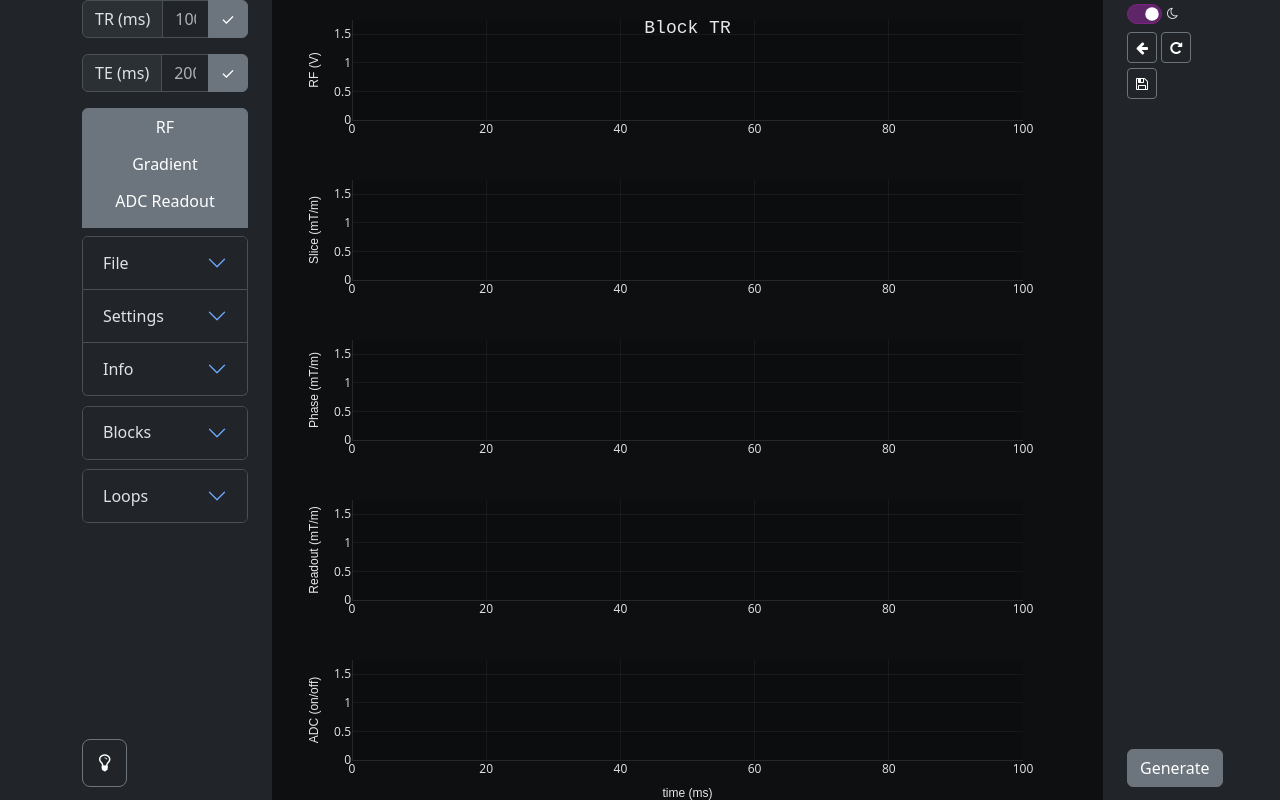
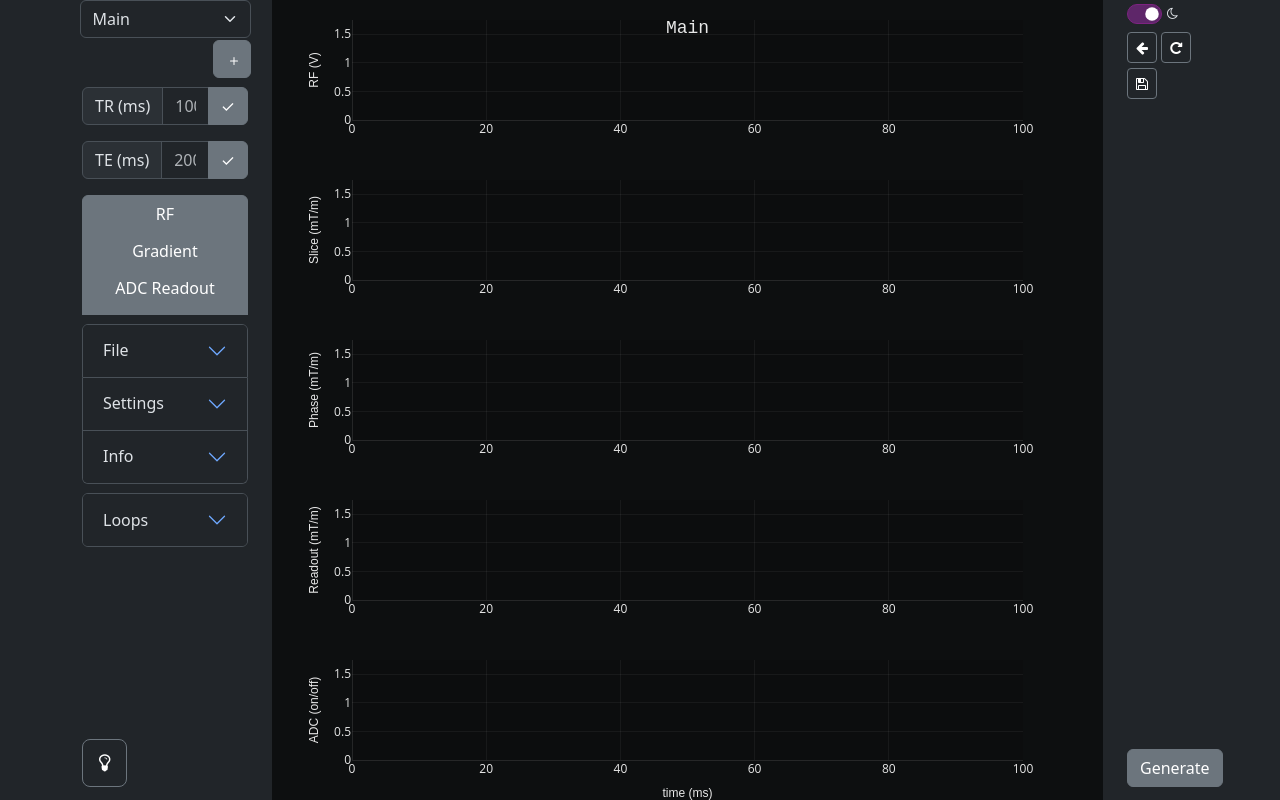
Before and after one commit to mtrk-dev/mtrk_designer_gui, a Flask app: page / in a window 1280 px wide. Run offline with Flask 3, Linux system fonts and the light colour scheme; some libraries are stand-ins or nearby versions.

Commit message:
changing architecture to support multiple block windows (in-progress)

```diff
--- a/app/static/index.css
+++ b/app/static/index.css
@@ -44,7 +44,7 @@
     margin-top: 5%;
 }
 
-#add-loop-btn, #add-block-btn {
+#add-loop-btn {
     margin-top: 5%;
     margin-left: 70%;
 }
@@ -61,6 +61,18 @@
 #leftSidebar {
     height: 100vh;
     overflow-y: auto;
+}
+
+#block-select {
+    width: 90%;
+    margin-left: 5%;
+    margin-bottom: 1%;
+}
+
+#add-block-btn {
+    margin-bottom: 5%;
+    width: 20%;
+    margin-left: 75%;
 }
 
 .blurred {
--- a/app/static/index.js
+++ b/app/static/index.js
@@ -33,6 +33,9 @@ var trace_to_box_object = {
     'adc_chart': []
 }
 var block_number_to_block_object = {}
+
+// blocks will maintain plot data for all the blocks.
+var blocks = {}
 
 // Dummy arrays dictionary for array selection.
 const grad_100_2660_100 = [0.0, 0.1, 0.2, 0.3, 0.4, 0.5, 0.6, 0.7, 0.8, 0.9, 1.0, 1.0, 1.0, 1.0, 1.0, 1.0, 1.0, 1.0, 1.0, 1.0, 1.0, 1.0, 1.0, 1.0, 1.0, 1.0, 1.0, 1.0, 1.0, 1.0, 1.0, 1.0, 1.0, 1.0, 1.0, 1.0, 1.0, 1.0, 1.0, 1.0, 1.0, 1.0, 1.0, 1.0, 1.0, 1.0, 1.0, 1.0, 1.0, 1.0, 1.0, 1.0, 1.0, 1.0, 1.0, 1.0, 1.0, 1.0, 1.0, 1.0, 1.0, 1.0, 1.0, 1.0, 1.0, 1.0, 1.0, 1.0, 1.0, 1.0, 1.0, 1.0, 1.0, 1.0, 1.0, 1.0, 1.0, 1.0, 1.0, 1.0, 1.0, 1.0, 1.0, 1.0, 1.0, 1.0, 1.0, 1.0, 1.0, 1.0, 1.0, 1.0, 1.0, 1.0, 1.0, 1.0, 1.0, 1.0, 1.0, 1.0, 1.0, 1.0, 1.0, 1.0, 1.0, 1.0, 1.0, 1.0, 1.0, 1.0, 1.0, 1.0, 1.0, 1.0, 1.0, 1.0, 1.0, 1.0, 1.0, 1.0, 1.0, 1.0, 1.0, 1.0, 1.0, 1.0, 1.0, 1.0, 1.0, 1.0, 1.0, 1.0, 1.0, 1.0, 1.0, 1.0, 1.0, 1.0, 1.0, 1.0, 1.0, 1.0, 1.0, 1.0, 1.0, 1.0, 1.0, 1.0, 1.0, 1.0, 1.0, 1.0, 1.0, 1.0, 1.0, 1.0, 1.0, 1.0, 1.0, 1.0, 1.0, 1.0, 1.0, 1.0, 1.0, 1.0, 1.0, 1.0, 1.0, 1.0, 1.0, 1.0, 1.0, 1.0, 1.0, 1.0, 1.0, 1.0, 1.0, 1.0, 1.0, 1.0, 1.0, 1.0, 1.0, 1.0, 1.0, 1.0, 1.0, 1.0, 1.0, 1.0, 1.0, 1.0, 1.0, 1.0, 1.0, 1.0, 1.0, 1.0, 1.0, 1.0, 1.0, 1.0, 1.0, 1.0, 1.0, 1.0, 1.0, 1.0, 1.0, 1.0, 1.0, 1.0, 1.0, 1.0, 1.0, 1.0, 1.0, 1.0, 1.0, 1.0, 1.0, 1.0, 1.0, 1.0, 1.0, 1.0, 1.0, 1.0, 1.0, 1.0, 1.0, 1.0, 1.0, 1.0, 1.0, 1.0, 1.0, 1.0, 1.0, 1.0, 1.0, 1.0, 1.0, 1.0, 1.0, 1.0, 1.0, 1.0, 1.0, 1.0, 1.0, 1.0, 1.0, 1.0, 1.0, 1.0, 1.0, 1.0, 1.0, 1.0, 1.0, 1.0, 1.0, 1.0, 1.0, 0.9, 0.8, 0.7, 0.6, 0.5, 0.4, 0.3, 0.2, 0.1, 0.0];
@@ -232,7 +235,7 @@ phase_layout["xaxis"]["title"] = "";
 readout_layout["xaxis"]["title"] = "";
 
 rf_layout["title"] = {
-    text:'Block TR',
+    text:'Main',
     font: {
         family: 'Courier New, monospace',
         size: 18,
@@ -337,7 +340,7 @@ window.onresize = function() {
 
 let data = JSON.parse(localStorage.getItem("data"));
 if (data) {
-    reload_plots_data(data);
+    reload_data(data);
 }
 
 load_array_select();
@@ -698,10 +701,14 @@ $(document).ready(function() {
 
     $('#add-block-btn').click(function(){
         add_block_with_selected_boxes();
+        let block_text = "Block_" + block_color_counter;
+        let o = new Option(block_text, block_text);
+        $(o).html(block_text);
+        $("#block-select").append(o);
     });
 
     $('#save-plot-btn').click(function(){
-        save_plots_data();
+        save_data();
         $('#saved-msg').removeClass("d-none");
         $('#saved-msg').show();
         setTimeout(function(){
@@ -712,9 +719,17 @@ $(document).ready(function() {
     $('#back-btn').click(function(){
         let data = JSON.parse(localStorage.getItem("data"));
         if (data) {
-            reload_plots_data(data);
+            reload_data(data);
         }
     });
+
+    $('#block-select').change(function(){
+        // The title of the displayed block will become our previous block.
+        let prev_block = rf_chart.layout["title"]["text"];
+        save_block_data(prev_block);
+        let current_block = $(this).val();
+        load_block_data(current_block);
+    })
 });
 
 // Check whether shift button is pressed
@@ -1048,7 +1063,7 @@ function update_plot_config(shiftIsPressed) {
     });
 }
 
-function save_plots_data() {
+function save_data() {
     let plots_data = {};
     $(".dropzone").each(function () {
         var plot = this;
@@ -1066,7 +1081,7 @@ function save_plots_data() {
     localStorage.setItem("data", JSON.stringify(data));
 }
 
-function reload_plots_data (data) {
+function reload_data(data) {
     let plots_data = data["plots_data"];
     $(".dropzone").each(function () {
         var plot = this;
@@ -1295,6 +1310,18 @@ function update_trace(trace_number, plot) {
 function add_block_with_selected_boxes() {
     let selected_boxes = [];
     let start_time = Number.MAX_VALUE;
+
+    // Storing the base trace in the block by default.
+    let block_data = {}
+    $(".dropzone").each(function () {
+        var plot = this;
+        let layout_copy = JSON.parse(JSON.stringify(plot.layout));
+        layout_copy["shapes"] = [];
+        layout_copy["annotations"] = [];
+        block_data[plot.id] = [[plot.data[0]], layout_copy];
+    });
+
+
     for (var key in trace_to_box_object) {
         trace_to_box_object[key].forEach(function (boxObj, index) {
             if (boxObj.isSelected) {
@@ -1310,6 +1337,16 @@ function add_block_with_selected_boxes() {
                 let plot_id = axis_name_to_axis_id[boxObj.axis];
                 let plot = document.getElementById(plot_id);
                 select_box(trace_number, plot);
+
+                // Adding the data of block to the global blocks object.
+                let trace = JSON.parse(JSON.stringify(plot.data[trace_number]));
+                let shape_number = (trace_number-1)*2;
+                let shape = plot.layout["shapes"][shape_number];
+                let line_shape = plot.layout["shapes"][shape_number+1];
+                block_data[plot.id][0].push(trace);
+                block_data[plot.id][1]["shapes"].push(shape);
+                block_data[plot.id][1]["shapes"].push(line_shape);
+
                 update_block_boxes(true, trace_number, plot);
             }
         });
@@ -1318,6 +1355,7 @@ function add_block_with_selected_boxes() {
         alert("no boxes selected!")
         return;
     }
+    blocks["Block_"+(block_color_counter+1)] = block_data;
     blockObj = new Block("dummy_block_name", start_time, selected_boxes);
     block_number_to_block_object[block_color_counter] = blockObj;
     block_color_counter += 1;
@@ -1341,6 +1379,38 @@ function move_block_boxes(block_number, shift_value) {
     blockObj.start_time = parseInt(blockObj.start_time) + shift_value;
 }
 
+function save_block_data(block_name) {
+    let plot_data = {}
+    $(".dropzone").each(function () {
+        var plot = this;
+        plot_data[plot.id] = [plot.data, plot.layout];
+    });
+    blocks[block_name] = plot_data;
+}
+
+function load_block_data(block_name) {
+    let plots_data = {};
+    if (block_name in blocks) plots_data = blocks[block_name]
+    $(".dropzone").each(function () {
+        var plot = this;
+        let plot_data = plots_data[plot.id];
+        let layout = plot_data[1];
+        if (plot.id == "rf_chart") {
+            layout["title"] = {
+                text: block_name,
+                font: {
+                    family: 'Courier New, monospace',
+                    size: 18,
+                    color: 'rgba(255,255,255,0.9)'
+                },
+                yref: 'paper',
+                y: 1
+            };
+        }
+        Plotly.react(plot, plot_data[0], plot_data[1]);
+    });
+}
+
 function send_data(box_objects, configurations) {
     $.ajax({
         url: '/process',
@@ -1360,7 +1430,7 @@ function send_data(box_objects, configurations) {
 }
 
 window.onbeforeunload = function (e) {
-    save_plots_data();
+    save_data();
 };
 
 class Box {
--- a/app/templates/index.html
+++ b/app/templates/index.html
@@ -15,6 +15,14 @@
             <div class="row" style="margin-top: 0%">
               <div id="leftSidebar" class="col-lg-2">
                 <div class="row">
+                  <select id="block-select" class="form-select" aria-label="Block selection">
+                    <option value="Main" selected>Main</option>
+                  </select>
+                  <button type="button" class="btn btn-secondary" id="add-block-btn">
+                    <svg xmlns="http://www.w3.org/2000/svg" width="16" height="16" fill="currentColor" class="bi bi-plus" viewBox="0 0 16 16">
+                      <path d="M8 4a.5.5 0 0 1 .5.5v3h3a.5.5 0 0 1 0 1h-3v3a.5.5 0 0 1-1 0v-3h-3a.5.5 0 0 1 0-1h3v-3A.5.5 0 0 1 8 4z"></path>
+                    </svg>
+                  </button>
                   <div class="input-group mb-3">
                     <span class="input-group-text">TR (ms)</span>
                     <!-- <span class="input-group-text">200</span> -->
@@ -115,7 +123,7 @@
                     </div>
                   </div>
                 </div>
-                <div class="row">
+                <!-- <div class="row">
                   <div class="accordion" id="blocksAccordion">
                     <div class="accordion-item">
                       <h2 class="accordion-header" id="blockHeading">
@@ -155,7 +163,7 @@
                       </div>
                     </div>
                   </div>
-                </div>
+                </div> -->
                 <div class="row">
                   <div class="accordion" id="loopsAccordion">
                     <div class="accordion-item">
```
